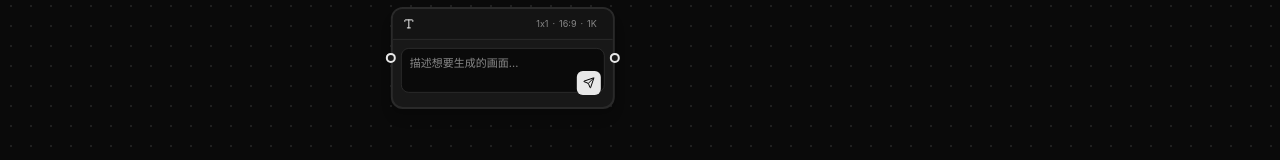
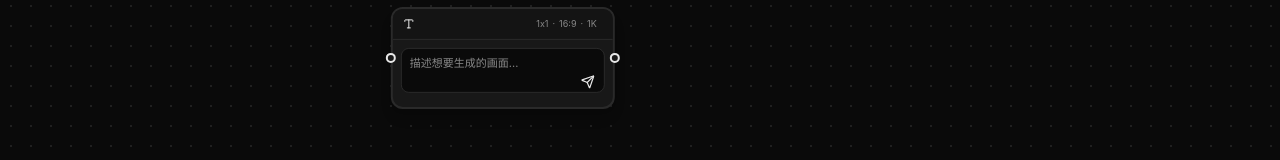
Before and after one commit to iwangbowen/vision-gen, a React (Vite) app: page / in a window 1280 px wide. Both pictures are taken after a click on the button "文生图". Shown: the part 253-413 px from the top of the page. Built offline with nearby package versions, Linux system fonts and the light colour scheme.

Commit message:
style(节点样式): 更新生成按钮样式和图标大小 [实现: 调整按钮位置、内边距，增大图标尺寸以提升可用性]

```diff
--- a/src/components/nodes/Image2ImageNode.tsx
+++ b/src/components/nodes/Image2ImageNode.tsx
@@ -214,12 +214,12 @@ function Image2ImageNode({ id, data }: NodeProps) {
             disabled={nodeData.status === 'generating'}
             aria-label={nodeData.status === 'generating' ? '生成中' : '生成'}
             title={nodeData.status === 'generating' ? '生成中' : '生成'}
-            className="absolute right-1 bottom-1 w-6 h-6 flex items-center justify-center rounded-md transition-colors bg-emerald-500 text-white hover:bg-emerald-600 disabled:opacity-50 disabled:cursor-not-allowed"
+            className="absolute right-1.5 bottom-1.5 p-1 flex items-center justify-center rounded-md transition-colors text-emerald-500 hover:bg-emerald-500/10 disabled:opacity-50 disabled:cursor-not-allowed"
           >
             {nodeData.status === 'generating' ? (
-              <Loader2 size={12} className="animate-spin" />
+              <Loader2 size={14} className="animate-spin" />
             ) : (
-              <Send size={12} />
+              <Send size={14} />
             )}
           </button>
         </div>
--- a/src/components/nodes/Text2ImageNode.tsx
+++ b/src/components/nodes/Text2ImageNode.tsx
@@ -88,15 +88,15 @@ function Text2ImageNode({ id, data }: NodeProps) {
             disabled={nodeData.status === 'generating'}
             aria-label={nodeData.status === 'generating' ? '生成中' : '生成'}
             title={nodeData.status === 'generating' ? '生成中' : '生成'}
-            className="absolute right-1 bottom-1 w-6 h-6 flex items-center justify-center rounded-md
+            className="absolute right-1.5 bottom-1.5 p-1 flex items-center justify-center rounded-md
               transition-colors
-              bg-accent text-white dark:text-black hover:bg-accent-hover
+              text-accent hover:bg-accent/10
               disabled:opacity-50 disabled:cursor-not-allowed"
           >
             {nodeData.status === 'generating' ? (
-              <Loader2 size={12} className="animate-spin" />
+              <Loader2 size={14} className="animate-spin" />
             ) : (
-              <Send size={12} />
+              <Send size={14} />
             )}
           </button>
         </div>
```
